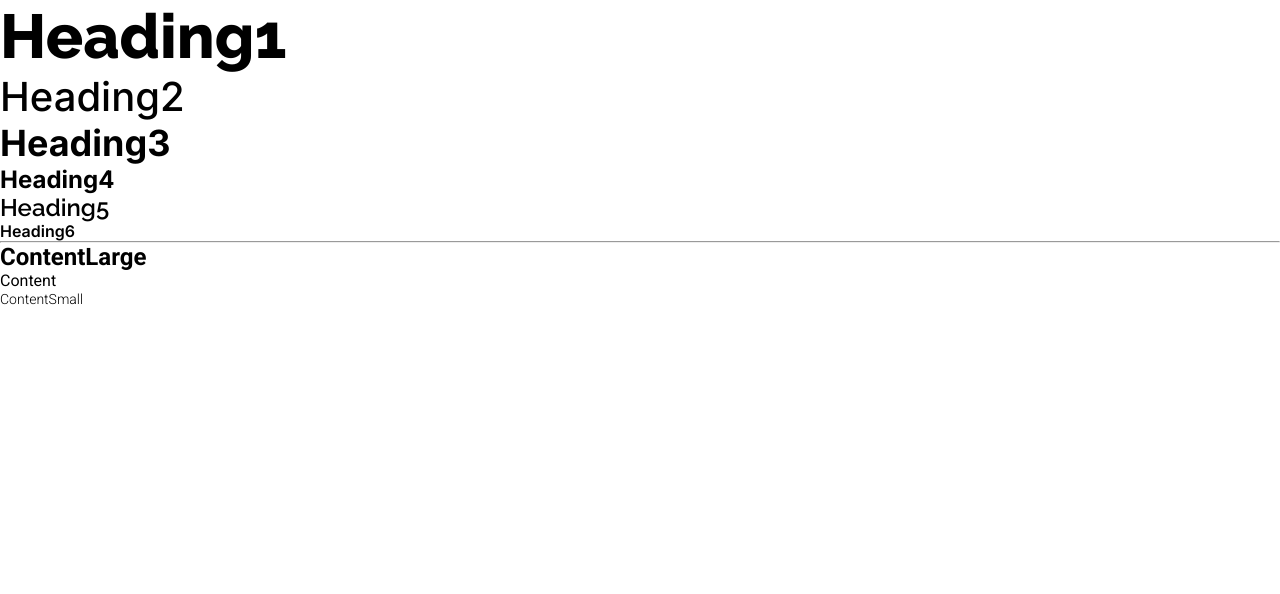
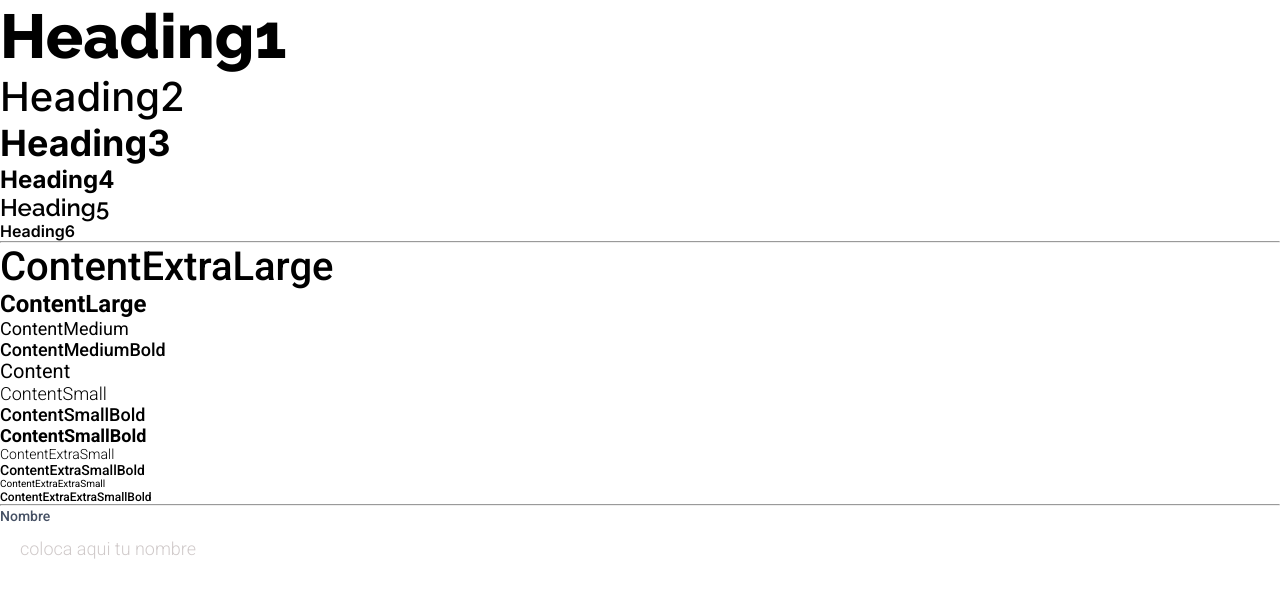
Before and after one commit to Franco-Sanchez/Psike-Front, a React (Create React App) app: page / in a window 1280 px wide. Shown: the top 594 px of the page. Built offline with nearby package versions, Linux system fonts and the light colour scheme.

Commit message:
Add all styles of type of content

```diff
--- a/src/App.js
+++ b/src/App.js
@@ -13,6 +13,7 @@ function App() {
           }
         `}
       />
+
       <Documentation />
     </div>
   );
--- a/src/components/Documentation.js
+++ b/src/components/Documentation.js
@@ -1,5 +1,18 @@
 import React from "react";
-import { Content, ContentLarge, ContentSmall } from "./text/Content";
+import {
+  Content,
+  ContentXL,
+  ContentS,
+  ContentSB,
+  ContentSBB,
+  ContentL,
+  ContentM,
+  ContentMB,
+  ContentXS,
+  ContentXSB,
+  ContentXXS,
+  ContentXXSB,
+} from "./text/Content";
 import {
   Heading1,
   Heading2,
@@ -8,6 +21,7 @@ import {
   Heading5,
   Heading6,
 } from "./text/Heading";
+import FormField from "./UI/FormField";
 
 export default function Documentation() {
   return (
@@ -21,9 +35,24 @@ export default function Documentation() {
       <Heading6>Heading6</Heading6>
       <hr />
       {/* Contents */}
-      <ContentLarge>ContentLarge</ContentLarge>
+      <ContentXL>ContentExtraLarge</ContentXL>
+      <ContentL>ContentLarge</ContentL>
+      <ContentM>ContentMedium</ContentM>
+      <ContentMB>ContentMediumBold</ContentMB>
       <Content>Content</Content>
-      <ContentSmall>ContentSmall</ContentSmall>
+      <ContentS>ContentSmall</ContentS>
+      <ContentSB>ContentSmallBold</ContentSB>
+      <ContentSBB>ContentSmallBold</ContentSBB>
+      <ContentXS>ContentExtraSmall</ContentXS>
+      <ContentXSB>ContentExtraSmallBold</ContentXSB>
+      <ContentXXS>ContentExtraExtraSmall</ContentXXS>
+      <ContentXXSB>ContentExtraExtraSmallBold</ContentXXSB>
+      <hr />
+      {/* Form Field */}
+      <FormField>
+        <label>Nombre</label>
+        <input type="text" placeholder="coloca aqui tu nombre" />
+      </FormField>
     </div>
   );
 }
--- /dev/null
+++ b/src/components/UI/FormField.js
@@ -0,0 +1,42 @@
+import styled from "@emotion/styled";
+
+export default function FormField({ children }) {
+  return <StyledDiv>{children}</StyledDiv>;
+}
+
+const StyledDiv = styled.div`
+  width: 387px;
+  padding: 2px 0;
+  display: flex;
+  flex-direction: column;
+  margin-bottom: 24px;
+  label {
+    font-family: "Roboto", sans-serif;
+    font-style: normal;
+    font-weight: 500;
+    font-size: 14px;
+    line-height: 16px;
+    color: #455064;
+    gap: 8px;
+  }
+  input {
+    height: 48px;
+    font-family: "Roboto", sans-serif;
+    font-style: normal;
+    font-weight: 300;
+    font-size: 18px;
+    line-height: 21px;
+    color: #455064;
+    padding: 13px 20px;
+    border-radius: 10px;
+    border: none;
+
+    &::placeholder {
+      color: #d0caca;
+    }
+    &:focus {
+      outline: none;
+      border: 1px solid #ffa494;
+    }
+  }
+`;
--- a/src/components/text/Content.js
+++ b/src/components/text/Content.js
@@ -1,26 +1,72 @@
 import { css } from "@emotion/react";
 import styled from "@emotion/styled";
 
-const baseStyles = css`
-  font-family: Roboto;
-  font-weight: normal;
+const baseStylesNormal = css`
+  font-family: "Roboto";
+  font-weight: 400;
 `;
 
 export const Content = styled.p`
-  ${baseStyles}
-  font-size: 16px;
-  line-height: 20px;
+  ${baseStylesNormal}
+  font-size: 20px;
+  line-height: 23px;
   ${(props) => props.css}
 `;
 
-export const ContentLarge = styled(Content)`
+export const ContentXL = styled(Content)`
+  font-size: 40px;
+  font-weight: 500;
+  line-height: 47px;
+`;
+export const ContentL = styled(Content)`
   font-size: 24px;
   font-weight: 700;
   line-height: 28px;
 `;
+export const ContentM = styled(Content)`
+  font-size: 18px;
+  font-weight: 400;
+  line-height: 21px;
+`;
+export const ContentMB = styled(Content)`
+  font-size: 18px;
+  font-weight: 500;
+  line-height: 21px;
+`;
 
-export const ContentSmall = styled(Content)`
+export const ContentS = styled(Content)`
+  font-size: 18px;
+  font-weight: 300;
+  line-height: 21px;
+`;
+
+export const ContentSB = styled(Content)`
+  font-size: 18px;
+  font-weight: 500;
+  line-height: 21px;
+`;
+export const ContentSBB = styled(Content)`
+  font-size: 18px;
+  font-weight: 700;
+  line-height: 21px;
+`;
+export const ContentXS = styled(Content)`
   font-size: 14px;
   font-weight: 300;
   line-height: 16px;
 `;
+export const ContentXSB = styled(Content)`
+  font-size: 14px;
+  font-weight: 500;
+  line-height: 16px;
+`;
+export const ContentXXS = styled(Content)`
+  font-size: 10px;
+  font-weight: 400;
+  line-height: 12px;
+`;
+export const ContentXXSB = styled(Content)`
+  font-size: 12px;
+  font-weight: 500;
+  line-height: 14px;
+`;
```
